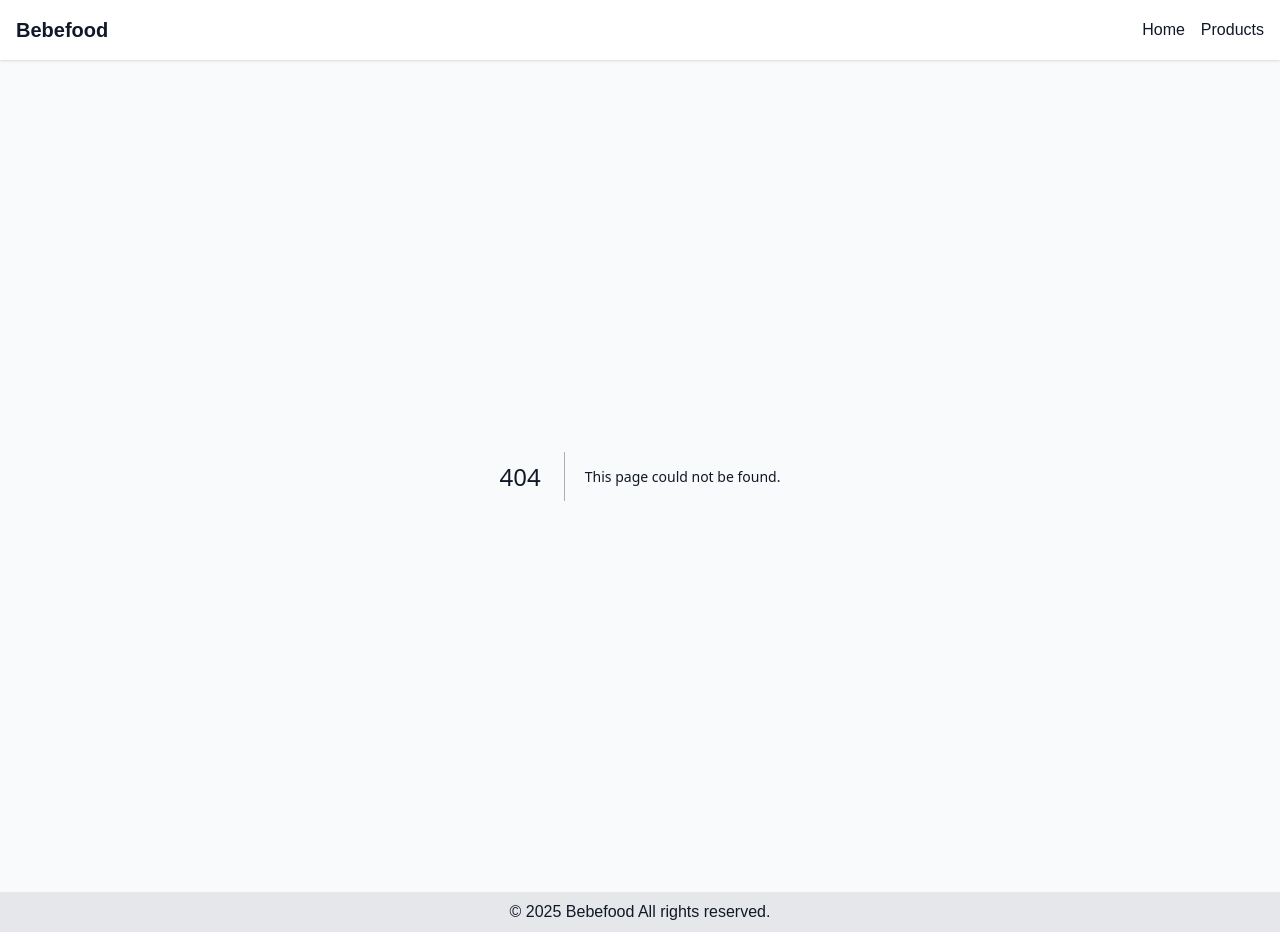
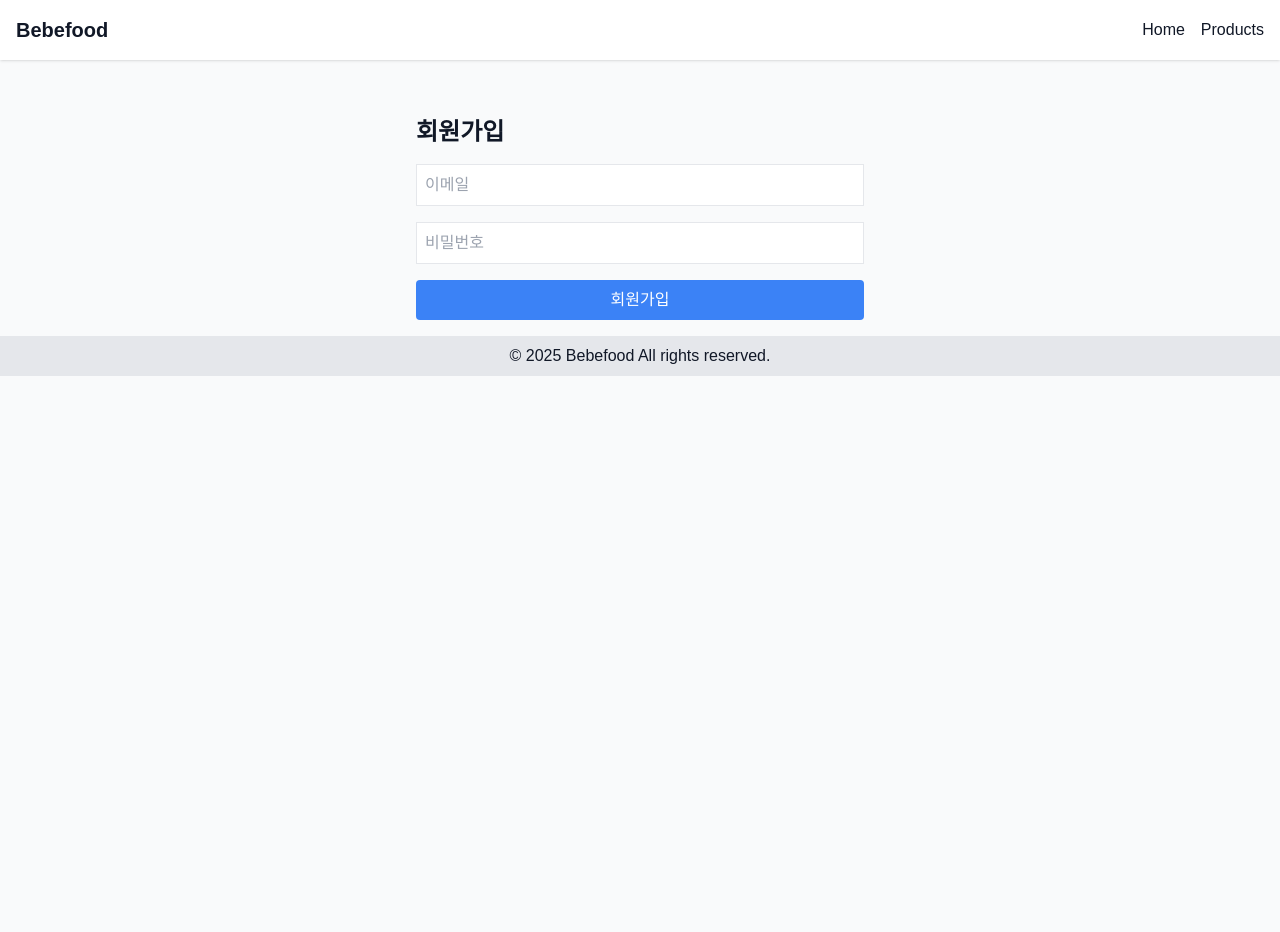
Before and after one commit to jaoromi/bebefood-website-renewal, a Next.js app: page /signup in a window 1280 px wide. Before the commit this address had no page. After the commit the page ends 800 px from the top, so only its background shows below. Built offline with nearby package versions, Linux system fonts and the light colour scheme; no server answers.

Commit message:
Add email/password signup page

```diff
--- /dev/null
+++ b/app/lib/firebase.ts
@@ -0,0 +1,21 @@
+// app/firebase.ts (또는 lib/firebase.ts)
+import { initializeApp, getApps, getApp } from "firebase/app";
+import { getAuth } from "firebase/auth";
+import { getFirestore } from "firebase/firestore";
+import { getStorage } from "firebase/storage";
+
+const firebaseConfig = {
+  apiKey: process.env.NEXT_PUBLIC_FIREBASE_API_KEY,
+  authDomain: process.env.NEXT_PUBLIC_FIREBASE_AUTH_DOMAIN,
+  projectId: process.env.NEXT_PUBLIC_FIREBASE_PROJECT_ID,
+  storageBucket: process.env.NEXT_PUBLIC_FIREBASE_STORAGE_BUCKET,
+  messagingSenderId: process.env.NEXT_PUBLIC_FIREBASE_MESSAGING_SENDER_ID,
+  appId: process.env.NEXT_PUBLIC_FIREBASE_APP_ID,
+  measurementId: process.env.NEXT_PUBLIC_FIREBASE_MEASUREMENT_ID,
+};
+
+const app = !getApps().length ? initializeApp(firebaseConfig) : getApp();
+
+export const auth = getAuth(app);
+export const db = getFirestore(app);
+export const storage = getStorage(app);
--- /dev/null
+++ b/app/signup/page.tsx
@@ -0,0 +1,58 @@
+// app/signup/page.tsx
+"use client"; // 클라이언트 컴포넌트 선언
+
+import React, { useState } from "react";
+import { createUserWithEmailAndPassword } from "firebase/auth";
+import { auth } from "../lib/firebase"; // 또는 "../firebase", "lib/firebase" 등 실제 경로 맞춰주세요.
+
+export default function SignUpPage() {
+  const [email, setEmail] = useState("");
+  const [password, setPassword] = useState("");
+
+  const handleSignUp = async (e: React.FormEvent) => {
+    e.preventDefault();
+
+    try {
+      // Firebase Auth - 이메일/비밀번호로 계정 생성
+      const userCredential = await createUserWithEmailAndPassword(
+        auth,
+        email,
+        password
+      );
+      alert("회원가입 성공! uid: " + userCredential.user.uid);
+      // 가입 성공 후, 원하는 페이지로 이동하거나 메시지를 띄울 수 있음
+    } catch (error: any) {
+      alert("회원가입 실패: " + error.message);
+    }
+  };
+
+  return (
+    <div className="max-w-md mx-auto mt-10">
+      <h1 className="text-2xl font-bold mb-4">회원가입</h1>
+      <form onSubmit={handleSignUp} className="flex flex-col gap-4">
+        <input
+          type="email"
+          className="border p-2"
+          placeholder="이메일"
+          value={email}
+          onChange={(e) => setEmail(e.target.value)}
+          required
+        />
+        <input
+          type="password"
+          className="border p-2"
+          placeholder="비밀번호"
+          value={password}
+          onChange={(e) => setPassword(e.target.value)}
+          required
+        />
+        <button
+          type="submit"
+          className="bg-blue-500 text-white py-2 px-4 rounded hover:bg-blue-600"
+        >
+          회원가입
+        </button>
+      </form>
+    </div>
+  );
+}
```
Also changed, not shown: lib/firebase.ts (deleted, +0 -23 lines).
